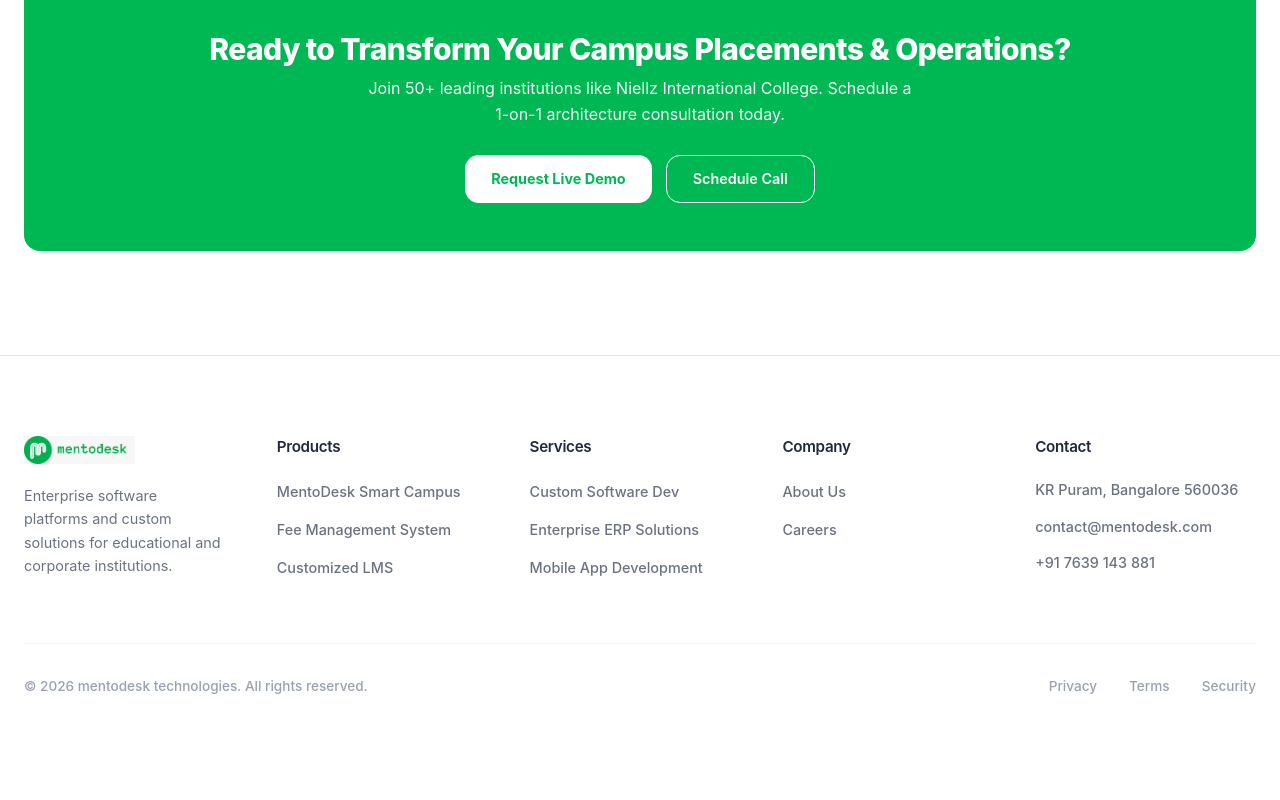
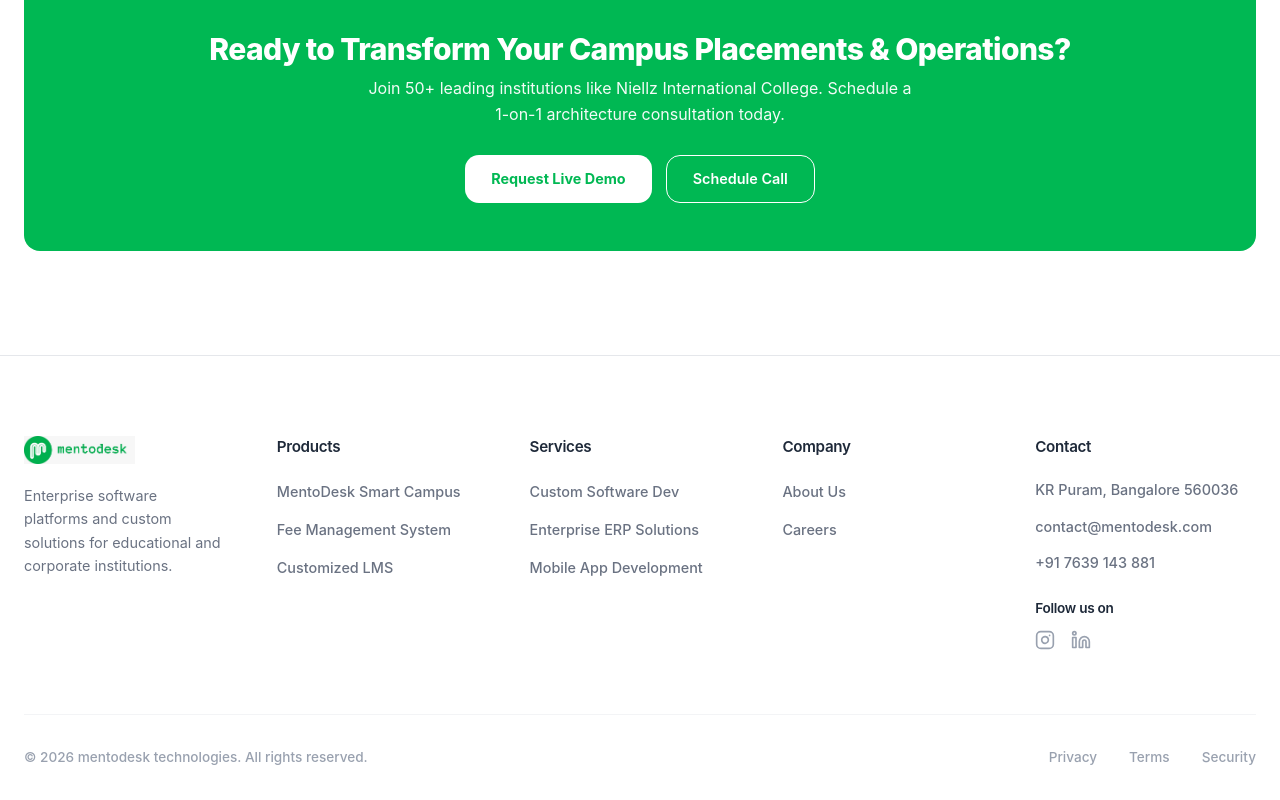
Before and after one commit to SaurabhThakulla/mentodesk-web, a React (Vite) app: page / in a window 1280 px wide. Shown: the part 6241-7041 px from the top of the page. Before the commit the page ends 6969 px from the top, so only its background shows below. Built offline with nearby package versions, Linux system fonts and the light colour scheme.

Commit message:
Add Instagram and LinkedIn links under Contact section in Footer

```diff
--- a/src/components/Footer.jsx
+++ b/src/components/Footer.jsx
@@ -87,7 +87,7 @@
 
           <div>
             <h4 className="text-[0.95rem] font-semibold text-gray-800 mb-5">Contact</h4>
-            <ul className="flex flex-col gap-3.5">
+            <ul className="flex flex-col gap-3.5 mb-6">
               <li className="text-[0.9rem] text-gray-500 font-medium">
                 KR Puram, Bangalore 560036
               </li>
@@ -100,6 +100,17 @@
                 +91 7639 143 881
               </li>
             </ul>
+            <div>
+              <h4 className="text-[0.85rem] font-semibold text-gray-800 mb-3">Follow us on</h4>
+              <div className="flex items-center gap-4">
+                <a href="https://www.instagram.com/mentodesk?igsh=MTF2M2R0bDllcXJteg==" target="_blank" rel="noopener noreferrer" className="text-gray-400 hover:text-brand-green transition-colors cursor-pointer" aria-label="Instagram">
+                  <svg xmlns="http://www.w3.org/2000/svg" width="20" height="20" viewBox="0 0 24 24" fill="none" stroke="currentColor" strokeWidth="2" strokeLinecap="round" strokeLinejoin="round" className="lucide lucide-instagram"><rect width="20" height="20" x="2" y="2" rx="5" ry="5"/><path d="M16 11.37A4 4 0 1 1 12.63 8 4 4 0 0 1 16 11.37z"/><line x1="17.5" x2="17.51" y1="6.5" y2="6.5"/></svg>
+                </a>
+                <a href="https://www.linkedin.com/company/mentodesk" target="_blank" rel="noopener noreferrer" className="text-gray-400 hover:text-brand-green transition-colors cursor-pointer" aria-label="LinkedIn">
+                  <svg xmlns="http://www.w3.org/2000/svg" width="20" height="20" viewBox="0 0 24 24" fill="none" stroke="currentColor" strokeWidth="2" strokeLinecap="round" strokeLinejoin="round" className="lucide lucide-linkedin"><path d="M16 8a6 6 0 0 1 6 6v7h-4v-7a2 2 0 0 0-2-2 2 2 0 0 0-2 2v7h-4v-7a6 6 0 0 1 6-6z"/><rect width="4" height="12" x="2" y="9"/><circle cx="4" cy="4" r="2"/></svg>
+                </a>
+              </div>
+            </div>
           </div>
 
         </div>
```
